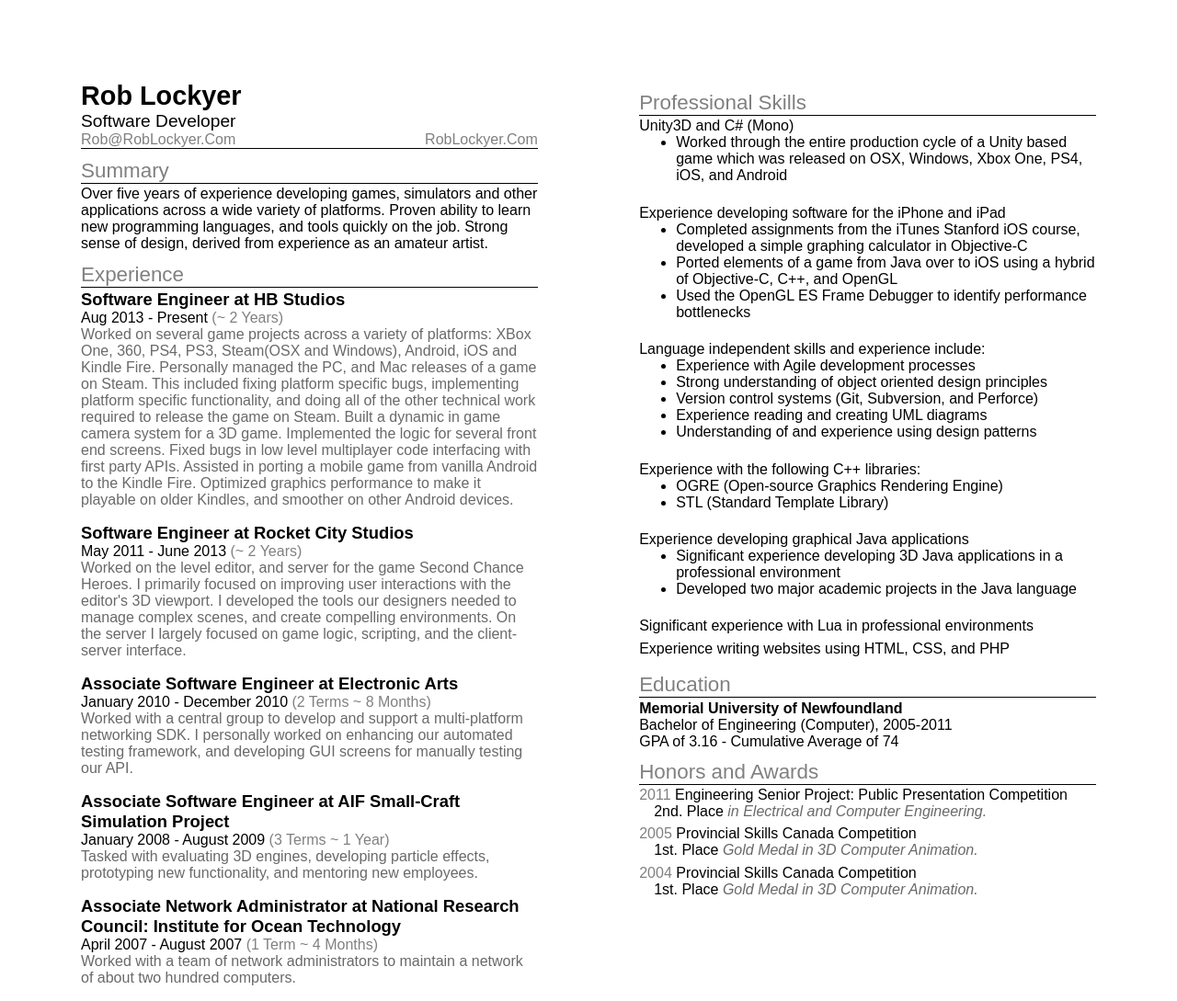
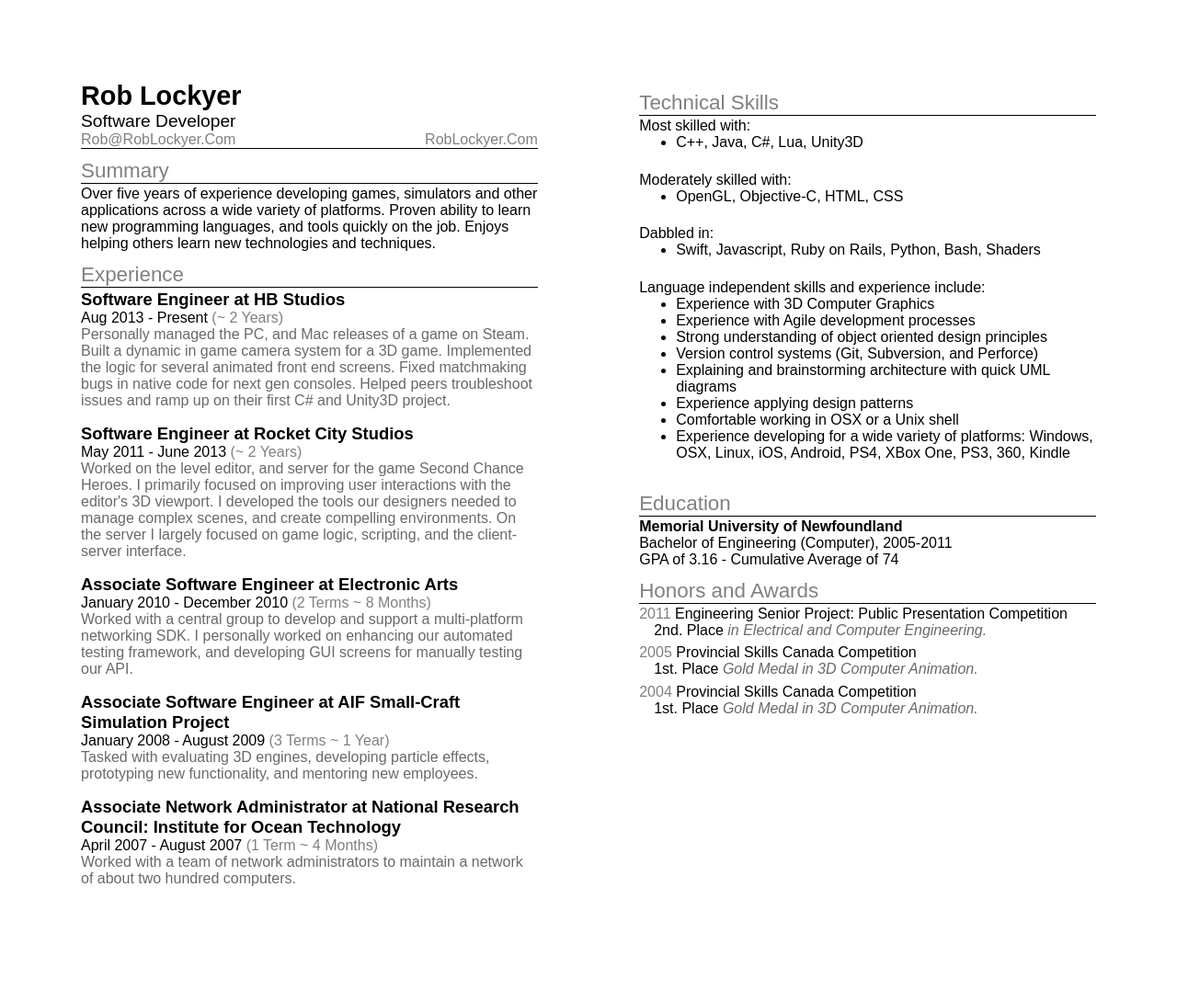
Before and after one commit to lockyer/lockyer.github.io, a Jekyll site: the page built from resume/index.html, in a window 1280 px wide. Shown: the whole page at 92% size. Built offline with Jekyll 4.4.1, drawn with Linux system fonts in a browser that asks for light colours; Markdown is read by kramdown in place of the engine named in the settings; after the commit the page ends 981 px from its top, so only the background shows below that.

Commit message:
updated my resume

```diff
--- a/resume/index.html
+++ b/resume/index.html
@@ -167,8 +167,7 @@
     <h2>Summary</h2>
     Over five years of experience developing games, simulators and other applications
     across a wide variety of platforms. Proven ability to learn new programming languages,
-    and tools quickly on the job. Strong sense of design, derived from
-    experience as an amateur artist.
+    and tools quickly on the job. Enjoys helping others learn new technologies and techniques.
 </div>
 
 <div id="Jobs">
@@ -180,14 +179,11 @@
 			<span class="durationSummary">(~ 2 Years)</span>
 		</div>
 		<div class="jobSummary">
-		    Worked on several game projects across a variety of platforms: XBox One, 360, PS4,
-		    PS3, Steam(OSX and Windows), Android, iOS and Kindle Fire. Personally managed the PC, and Mac releases
-		    of a game on Steam. This included fixing platform specific bugs, implementing platform specific
-		    functionality, and doing all of the other technical work required to release the game on Steam.
-		    Built a dynamic in game camera system for a 3D game. Implemented the logic for several front
-		    end screens. Fixed bugs in low level multiplayer code interfacing with first party APIs. Assisted
-		    in porting a mobile game from vanilla Android to the Kindle Fire. Optimized graphics performance
-		    to make it playable on older Kindles, and smoother on other Android devices.
+		Personally managed the PC, and Mac releases of a game on Steam.
+		Built a dynamic in game camera system for a 3D game.
+		Implemented the logic for several animated front end screens.
+		Fixed matchmaking bugs in native code for next gen consoles.
+		Helped peers troubleshoot issues and ramp up on their first C# and Unity3D project.
 		</div>
     </div>
 
@@ -239,50 +235,33 @@
 </div>
 
 <div id="professionalSkills">
-	<h2>Professional Skills</h2>
+	<h2>Technical Skills</h2>
 
-	<div class="skill">Unity3D and C# (Mono)
-	<ul>
-		<li>Worked through the entire production cycle of a Unity based game which was released on OSX, Windows, Xbox One, PS4, iOS, and Android</li>
-	</ul>
+	<div class="skill">Most skilled with:
+        <ul><li>C++, Java, C#, Lua, Unity3D</li></ul>
 	</div>
 
-	<div class="skill">Experience developing software for the iPhone and iPad
-        <ul>
-        <li>Completed assignments from the iTunes Stanford iOS course, developed a simple graphing calculator in Objective-C</li>
-		<li>Ported elements of a game from Java over to iOS using a hybrid of Objective-C, C++, and OpenGL</li>
-		<li>Used the OpenGL ES Frame Debugger to identify performance bottlenecks</li>
-		</ul>
+	<div class="skill">Moderately skilled with:
+	    <ul><li>OpenGL, Objective-C, HTML, CSS</li></ul>
+	</div>
+
+	<div class="skill">Dabbled in:
+        <ul><li>Swift, Javascript, Ruby on Rails, Python, Bash, Shaders</li></ul>
 	</div>
 
 	<div class="skill">
 	Language independent skills and experience include:
 	<ul>
+		<li>Experience with 3D Computer Graphics</li>
 		<li>Experience with Agile development processes</li>
 		<li>Strong understanding of object oriented design principles</li>
 		<li>Version control systems (Git, Subversion, and Perforce)</li>
-		<li>Experience reading and creating UML diagrams</li>
-		<li>Understanding of and experience using design patterns</li>
+		<li>Explaining and brainstorming architecture with quick UML diagrams</li>
+		<li>Experience applying design patterns</li>
+		<li>Comfortable working in OSX or a Unix shell</li>
+		<li>Experience developing for a wide variety of platforms: Windows, OSX, Linux, iOS, Android, PS4, XBox One, PS3, 360, Kindle</li>
 	</ul>
 	</div>
-
-	<div class="skill">
-		Experience with the following C++ libraries:
-		<ul>
-			<li>OGRE (Open-source Graphics Rendering Engine)</li>
-			<li>STL (Standard Template Library)</li>
-		</ul>
-	</div>
-
-		<div class="skill">
-		Experience developing graphical Java applications
-		<ul>
-			<li>Significant experience developing 3D Java applications in a professional environment</li>
-			<li>Developed two major academic projects in the Java language</li>
-		</ul>
-	</div>
-	<div class="skill">Significant experience with Lua in professional environments</div>
-	<div class="skill">Experience writing websites using HTML, CSS, and PHP</div>
 </div>
 
 <div id="education">
```
